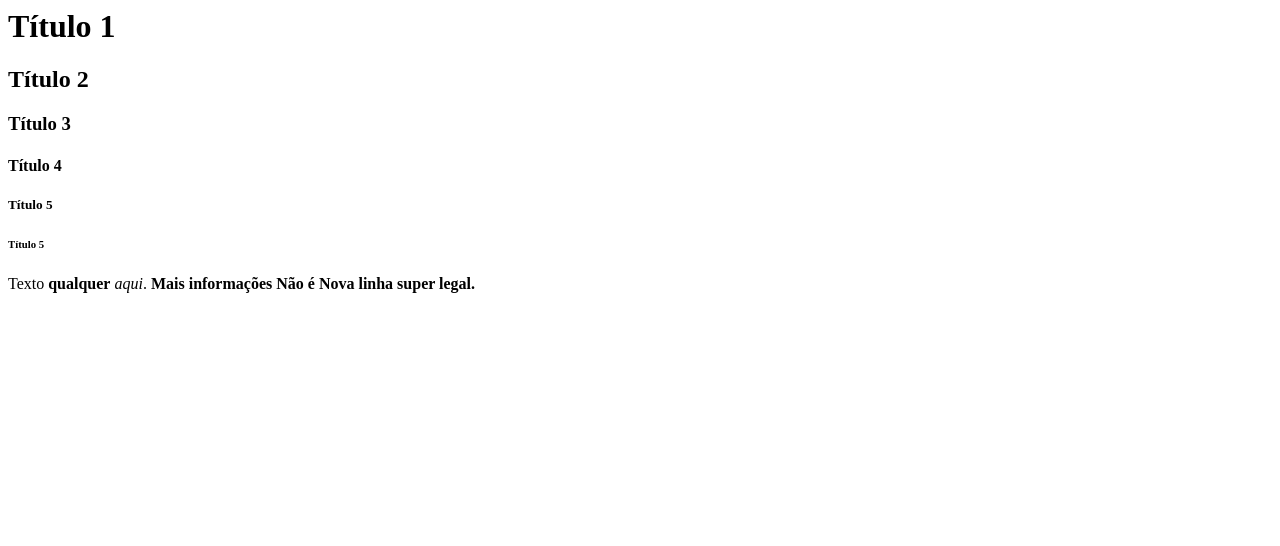
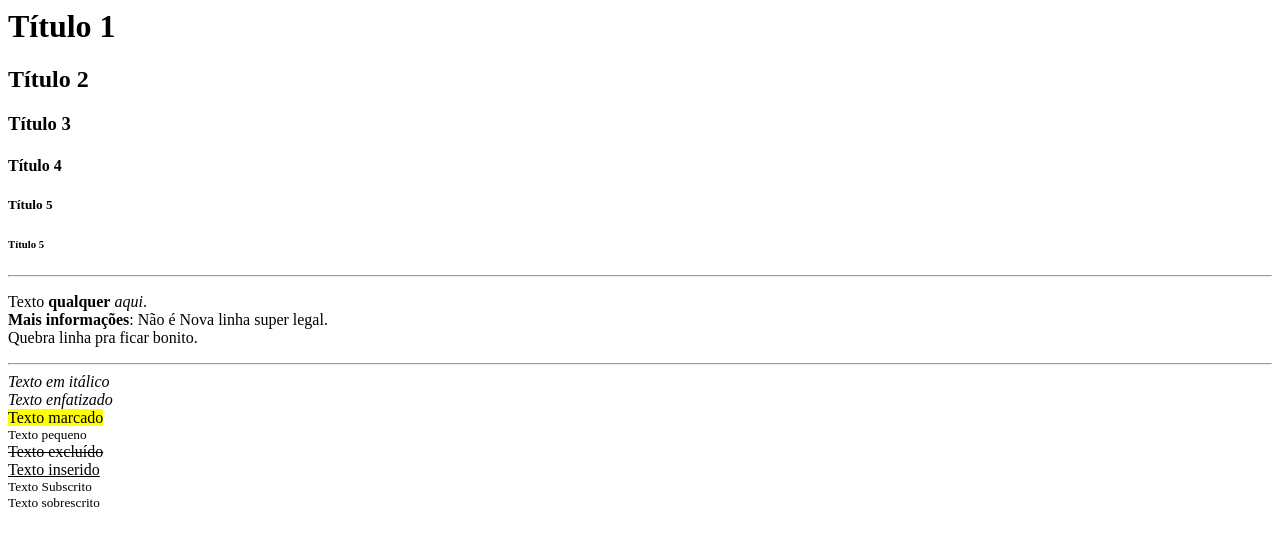
Before and after one commit to FrancineAlves/webdev-1, a plain HTML site: page index.html in a window 1280 px wide. Drawn offline with Linux system fonts and the light colour scheme.

Commit message:
adicionar pagina html

```diff
--- a/index.html
+++ b/index.html
@@ -15,11 +15,34 @@
     <h5>Título 5</h5>
     <h6>Título 5</h6>
 
+    <hr>
     <p>
-Texto <b>qualquer</b> <i>aqui</i>.
-<strong>Mais informações</strong>
-<b>Não é Nova linha super legal.</b>
+        Texto
+        <b>qualquer</b>
+        <i>aqui</i>.
+        <br>
+        <strong>Mais informações</strong>: Não é Nova linha super legal.
+        <br>Quebra linha pra ficar bonito.
     </p>
+    <hr>
+
+    <!-- Tipo Formatação -->
+    <i>Texto em itálico</i>
+    <br>
+    <em>Texto enfatizado</em>
+    <br>
+    <mark>Texto marcado</mark>
+    <br>
+    <small>Texto pequeno</small>
+    <br>
+    <del>Texto excluído</del>
+    <br>
+    <ins>Texto inserido</ins>
+    <br>
+    <sub>Texto Subscrito</sub>
+    <br>
+    <sup>Texto sobrescrito</sup>
+
 
 </body>
 
```
Lines whose indentation alone changed are shown as unchanged.
